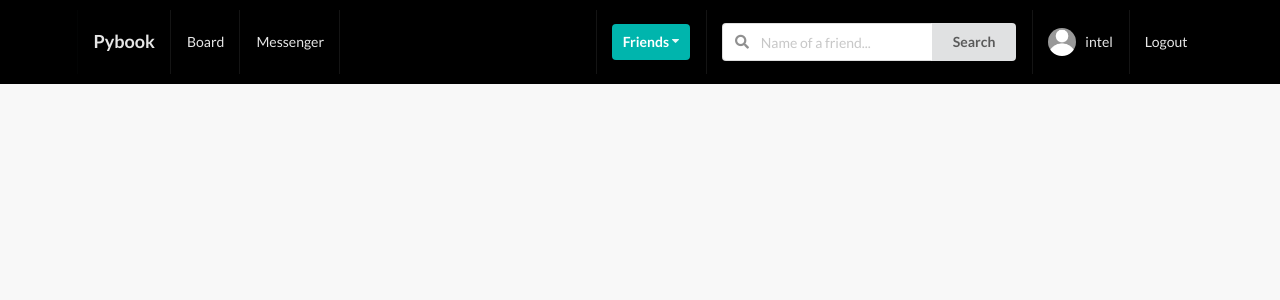
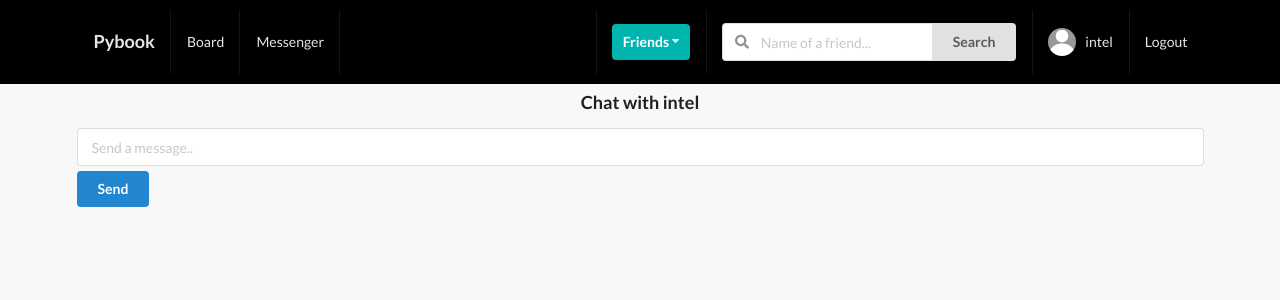
Before and after one commit to hatredholder/Social-Network, a Django app: page /profiles/chat/1/ in a window 1280 px wide. Shown: the top 300 px of the page. Run offline with Django 4.2, Linux system fonts and the light colour scheme; a user stored in the database is signed in; data comes from the database, SQL or seed files in the repository; some libraries are stand-ins or nearby versions.

Commit message:
added a message form in chat

```diff
--- a/profiles/forms.py
+++ b/profiles/forms.py
@@ -1,9 +1,15 @@
 from django import forms
 
-from .models import Profile
+from .models import Profile, Message
 
 
 class ProfileModelForm(forms.ModelForm):
     class Meta:
         model = Profile
         fields = ('first_name', 'last_name', 'bio', 'avatar')
+
+class MessageModelForm(forms.ModelForm):
+    content = forms.CharField(label='', widget=forms.TextInput(attrs={'placeholder':'Send a message..'}))
+    class Meta:
+        model = Message
+        fields = ('content', )
--- a/profiles/templates/profiles/chat.html
+++ b/profiles/templates/profiles/chat.html
@@ -5,6 +5,14 @@
 {% endblock title %}
 
 {% block content %}
+    <h3 style="text-align: center">Chat with {{profile}}</h3>
+    <form action="" method="POST"class='ui fluid form'>
+        {% csrf_token %}
+        <input type="hidden" name="post_id" value={{obj.id}}>
+        {{ form }}
+        <button type="submit" name="submit_c_form" class="ui primary button mt-5 w-full">Send</button>
+    </form>
+    <br>
     {% for message in qs %}
         {% if message in received %}
             <div class='ui grid'>
@@ -24,6 +32,6 @@
                     </div>
                 </div>
             </div>
-        {% endif%}
+        {% endif %}
     {% endfor %}
 {% endblock content %}
--- a/profiles/views.py
+++ b/profiles/views.py
@@ -7,7 +7,7 @@ from django.contrib.auth.decorators import login_required
 from django.contrib.auth.mixins import LoginRequiredMixin
 
 from .models import Message, Profile, Relationship
-from .forms import ProfileModelForm
+from .forms import MessageModelForm, ProfileModelForm
 
 
 @login_required
@@ -192,6 +192,18 @@ class MessengerListView(LoginRequiredMixin, ListView):
 class ChatMessageView(LoginRequiredMixin, ListView):
     model = Message
     template_name = 'profiles/chat.html'
+    form_class = MessageModelForm
+
+    def post(self, request, *args, **kwargs):
+        form = self.form_class(request.POST)
+        if form.is_valid():
+            instance = form.save(commit=False)
+            instance.sender = Profile.objects.get(user=self.request.user)
+            instance.receiver = self.get_object()
+            instance.save()
+            return redirect(f"http://127.0.0.1:8000/profiles/chat/{self.kwargs.get('pk')}/")
+        else:
+            return redirect(f"http://127.0.0.1:8000/profiles/chat/{self.kwargs.get('pk')}/")
 
     def get_object(self):
         pk = self.kwargs.get("pk")
@@ -210,6 +222,8 @@ class ChatMessageView(LoginRequiredMixin, ListView):
     def get_context_data(self, **kwargs):
         context = super().get_context_data(**kwargs)
 
+        context['profile'] = self.get_object()
+        context['form'] = self.form_class
         context['is_empty'] = False
         context['qs'] = self.get_queryset()
         context['received'] = list(Message.objects.filter(sender=self.get_object(), receiver=Profile.objects.get(user=self.request.user)).values_list('content', flat=True))
```
